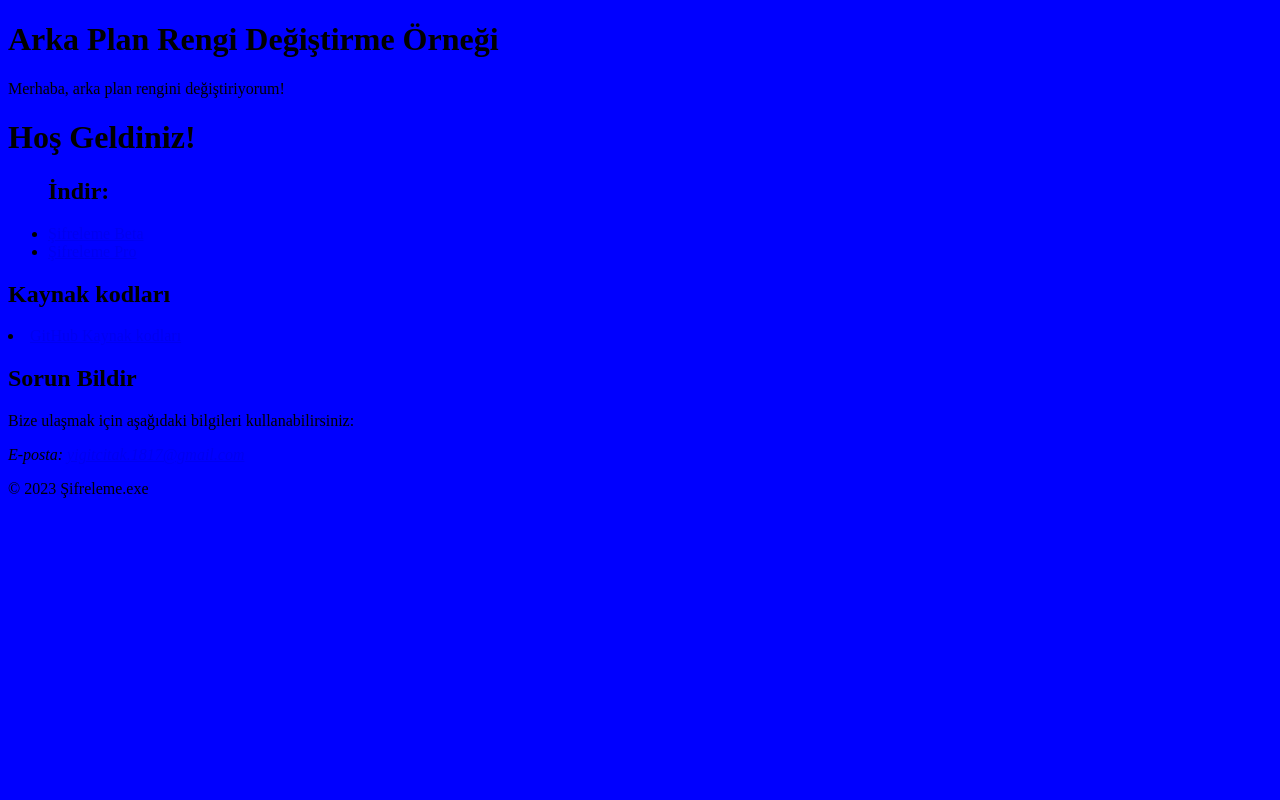
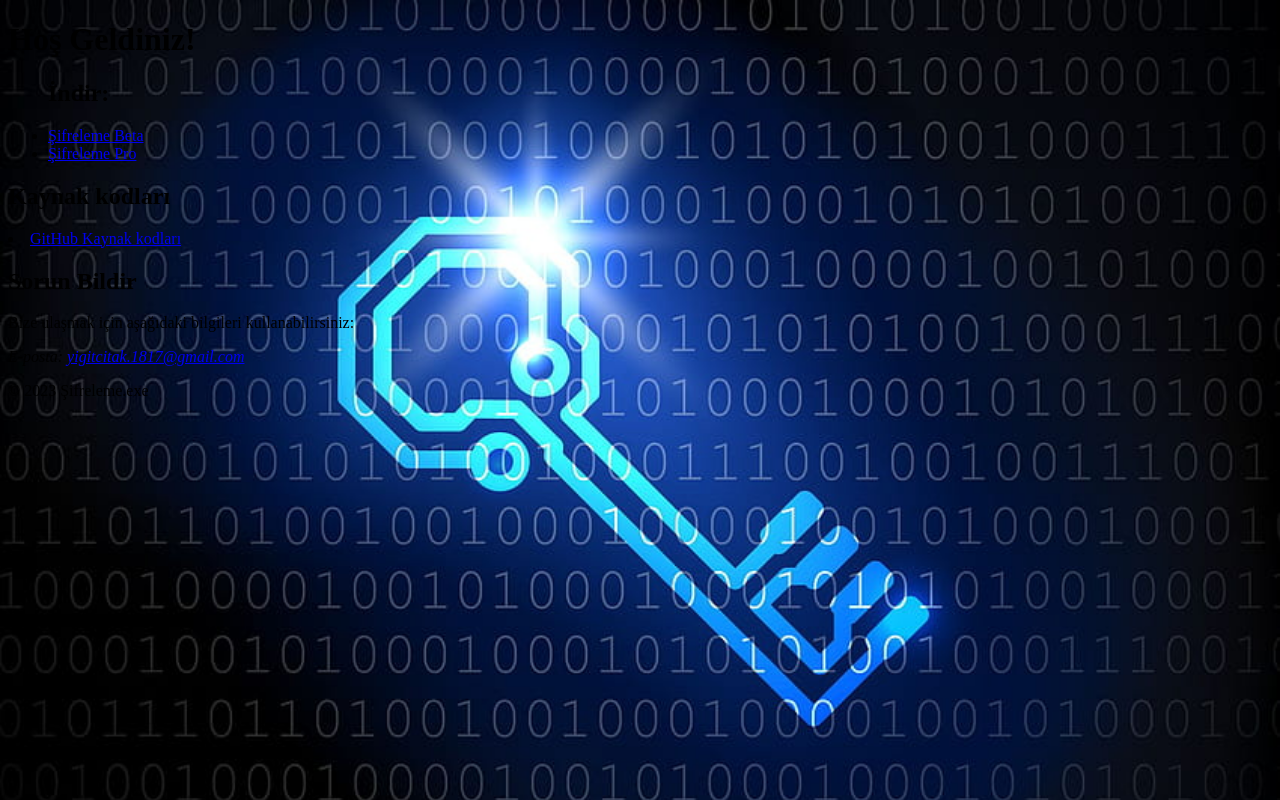
Before and after one commit to Yigit-2023/sifreleme.github.io, a plain HTML site: page index.html in a window 1280 px wide. Drawn offline with Linux system fonts and the light colour scheme.

Commit message:
Update index.html

```diff
--- a/index.html
+++ b/index.html
@@ -1,21 +1,20 @@
-<!DOCTYPE html>
-<html>
 <!DOCTYPE html>
 <html>
 <head>
     <title>Şifreleme.exe</title>
+
+
     <style>
         body {
-            background-color: #0000ff;
+            background-image: url('arkaP.jpg'); /* Arka plan resminin URL'sini belirtin */
+            background-size: cover; /* Resmi sayfa boyutuna sığacak şekilde ölçeklendirin */
+            background-repeat: no-repeat; /* Resmin tekrar etmesini engelleyin */
         }
     </style>
+
+
+
 </head>
-<body>
-    <h1>Arka Plan Rengi Değiştirme Örneği</h1>
-    <p>Merhaba, arka plan rengini değiştiriyorum!</p>
-</body>
-</html>
-
 <body>
     <header>
         <h1>Hoş Geldiniz!</h1>
```
